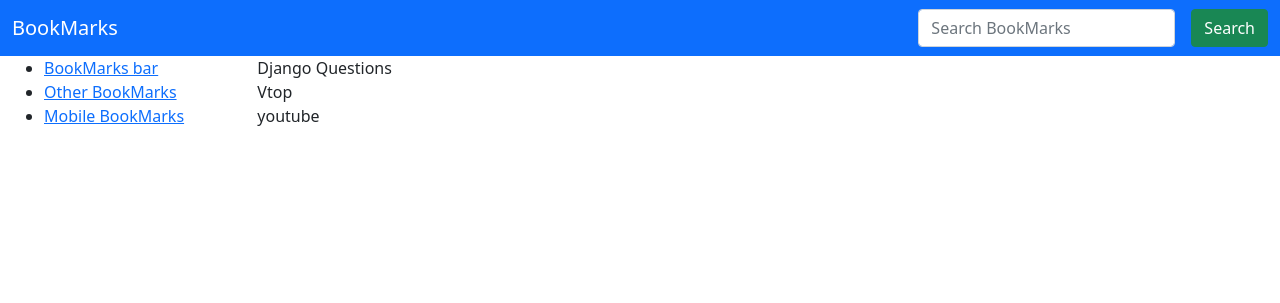
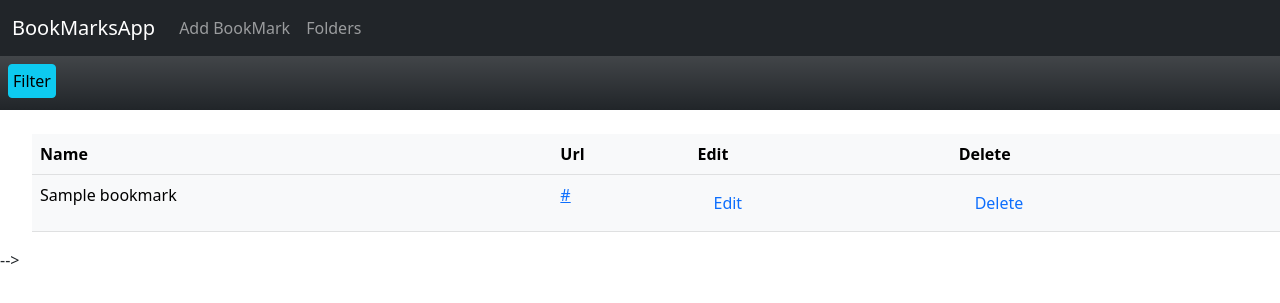
Before and after one commit to Nikki1970/bookmarks, a Django app: template bookmarksapp/templates/bookmarksapp/bookmark_list.html in a window 1280 px wide. Shown: the top 303 px of the page. Run offline with Django 3.2, Linux system fonts and the light colour scheme; data comes from the database, SQL or seed files in the repository; both versions use the stored data as it was after the commit; the template is opened without the code that fills it: values that come from a table or form of the project are taken from there, most other values are stand-ins (such as "Sample title", 1, 10 or a date in 2020); parts of the project's set-up code (start-up, migrations or seed data) failed here and were passed over.

Commit message:
Update and delete BookMarks

```diff
--- a/bookmarksapp/admin.py
+++ b/bookmarksapp/admin.py
@@ -1,6 +1,7 @@
 from django.contrib import admin
 
 # Register your models here.
-from bookmarksapp.models import BookMark
+from bookmarksapp.models import BookMark, Folder
 
 admin.site.register(BookMark)
+admin.site.register(Folder)
--- a/bookmarksapp/models.py
+++ b/bookmarksapp/models.py
@@ -1,11 +1,20 @@
 from django.db import models
 from taggit.managers import TaggableManager
 # Create your models here.
+
+
 class BookMark(models.Model):
     name = models.CharField(max_length = 256)
     description = models.TextField(max_length=2000, null=True)
     url = models.URLField(max_length=200)
     tags = TaggableManager()
+    folder = models.ForeignKey('Folder', on_delete=models.CASCADE, null=True)
 
     def __str__(self):
         return self.name
+
+
+class Folder(models.Model):
+    name = models.CharField(max_length=200)
+    def __str__(self):
+        return self.name
--- a/bookmarksapp/templates/base_generic.html
+++ b/bookmarksapp/templates/base_generic.html
@@ -1,34 +1,39 @@
-<!DOCTYPE html>
+<!doctype html>
 <html lang="en">
   <head>
+    <!-- Required meta tags -->
     <meta charset="utf-8">
     <meta name="viewport" content="width=device-width, initial-scale=1">
+
+    <!-- Bootstrap CSS -->
     <link href="https://cdn.jsdelivr.net/npm/bootstrap@5.0.0-beta3/dist/css/bootstrap.min.css" rel="stylesheet" integrity="sha384-eOJMYsd53ii+scO/bJGFsiCZc+5NDVN2yr8+0RDqr0Ql0h+rP48ckxlpbzKgwra6" crossorigin="anonymous">
-    {% block title %}<title>BookMarks</title>{% endblock %}
+
+    <title>BookMarksApp</title>
   </head>
   <body>
-    <nav class="navbar navbar-dark bg-primary">
-        <div class="container-fluid">
-          <a class="navbar-brand">BookMarks</a>
-          <form class="d-flex">
-            <input class="form-control me-3" id="navBarSearchForm" type="search" placeholder="Search BookMarks" aria-label="Search">
-            <button class="btn btn-success" type="submit">Search</button>
-          </form>
-        </div>
-      </nav>
+    <nav class="navbar navbar-expand-lg navbar-dark bg-dark">
       <div class="container-fluid">
-        <div class="row">
-          <div class="col-sm-2">
-          {% block sidebar %}
-            <ul class="sidebar-nav">
-              <li><a href="">BookMarks bar</a></li>
-              <li><a href="">Other BookMarks</a></li>
-              <li><a href="">Mobile BookMarks</a></li>
-            </ul>
-         {% endblock %}
-          </div>
-          <div class="col-sm-10 ">{% block side-bar %}{% endblock %}</div>
+        <a class="navbar-brand" href="{% url 'bookmarksapp:list' %}">BookMarksApp</a>
+        <button class="navbar-toggler" type="button" data-bs-toggle="collapse" data-bs-target="#navbarNav" aria-controls="navbarNav" aria-expanded="false" aria-label="Toggle navigation">
+          <span class="navbar-toggler-icon"></span>
+        </button>
+        <div class="collapse navbar-collapse" id="navbarNav">
+          <ul class="navbar-nav">
+            <li class="nav-item">
+              <a class="nav-link" aria-current="page" href="{% url 'bookmarksapp:new' %}">Add BookMark</a>
+            </li>
+            <li class="nav-item">
+                <a class="nav-link" href="">Folders</a>
+              </li>
+          </li>
+          </ul>
         </div>
       </div>
-</body>
+    </nav>
     {% block content %}{% endblock %}
+    <script src="https://cdn.jsdelivr.net/npm/bootstrap@5.0.0-beta3/dist/js/bootstrap.bundle.min.js" integrity="sha384-JEW9xMcG8R+pH31jmWH6WWP0WintQrMb4s7ZOdauHnUtxwoG2vI5DkLtS3qm9Ekf" crossorigin="anonymous"></script>
+    <script src="https://cdn.jsdelivr.net/npm/@popperjs/core@2.9.1/dist/umd/popper.min.js" integrity="sha384-SR1sx49pcuLnqZUnnPwx6FCym0wLsk5JZuNx2bPPENzswTNFaQU1RDvt3wT4gWFG" crossorigin="anonymous"></script>
+    <script src="https://cdn.jsdelivr.net/npm/bootstrap@5.0.0-beta3/dist/js/bootstrap.min.js" integrity="sha384-j0CNLUeiqtyaRmlzUHCPZ+Gy5fQu0dQ6eZ/xAww941Ai1SxSY+0EQqNXNE6DZiVc" crossorigin="anonymous"></script>
+    -->
+  </body>
+</html>
--- a/bookmarksapp/templates/bookmarksapp/bookmark_list.html
+++ b/bookmarksapp/templates/bookmarksapp/bookmark_list.html
@@ -1,13 +1,34 @@
 {% extends "base_generic.html" %}
 
-{% block side-bar %}
+{% block content %}
+
+<div class="p-2 mb-4 bg-dark bg-gradient text-white">
+  <form method="GET">
+    {{ filter.form }}
+    <button type="submit" class="p-1 mb-1 btn btn-info">Filter</button>
+  </form>
+</div>
+
 {% if bookmark_list %}
 <ul>
-    {% for bookmark in bookmark_list %}
-      <table>
-        {{ bookmark.name }}
+
+  <table class="table table-light table-hover">
+    <tr>
+      <th>Name</th>
+      <th>Url</th>
+      <th>Edit</th>
+      <th>Delete</th>
+    </tr>
+    {% for bookmark in filter.qs %}
+    <tr>
+      <td>{{ bookmark.name }}</td>
+      <td><a href="{{ bookmark.url }}">{{ bookmark.url }}</a></td>
+      <td><a class="nav-link" aria-current="page" href="{% url 'bookmarksapp:edit' bookmark.pk %}">Edit</a></td>
+      <td><a class="nav-link" aria-current="page" href="{% url 'bookmarksapp:delete' bookmark.pk %}">Delete</a></td>
+    </tr>
+    {% endfor %}
+    </td>
   </table>
-    {% endfor %}
 </ul>
 {% else %}
 <p>There are no BookMarks.</p>
--- a/bookmarksapp/templates/bookmarksapp/bookmark_new.html
+++ b/bookmarksapp/templates/bookmarksapp/bookmark_new.html
@@ -1,5 +1,6 @@
+{% extends 'base_generic.html' %}
 {% block content %}
-    <h2>New BookMarks</h2>
+    <h2>BookMark</h2>
     <form method = "POST">
         {% csrf_token %}
         {{form.as_p}}
--- a/bookmarksapp/urls.py
+++ b/bookmarksapp/urls.py
@@ -6,4 +6,5 @@ urlpatterns=[
     path('new/', views.bookmark_new, name="new"),
     path('edit/<int:pk>/', views.bookmark_edit, name="edit"),
     path('delete/<int:pk>/', views.deleteBookMark, name="delete"),
+    path('folders/', views.folder_list, name="folder-list"),
 ]
```
Also changed, not shown: bookmarksapp/filters.py (added, +9 -0 lines), bookmarksapp/templates/bookmarksapp/bookmark_delete.html (added, +9 -0 lines), bookmarksapp/migrations/0003_auto_20210424_1750.py (added), bookmarksapp/migrations/0004_auto_20210424_1754.py (added), db.sqlite3. Lines whose indentation alone changed are shown as unchanged.
